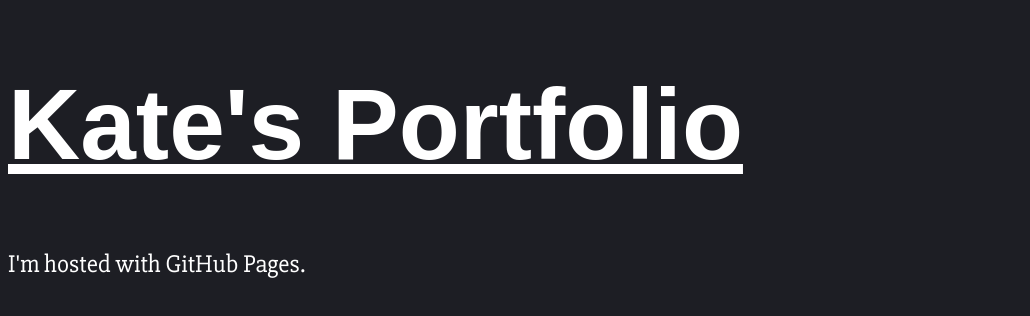
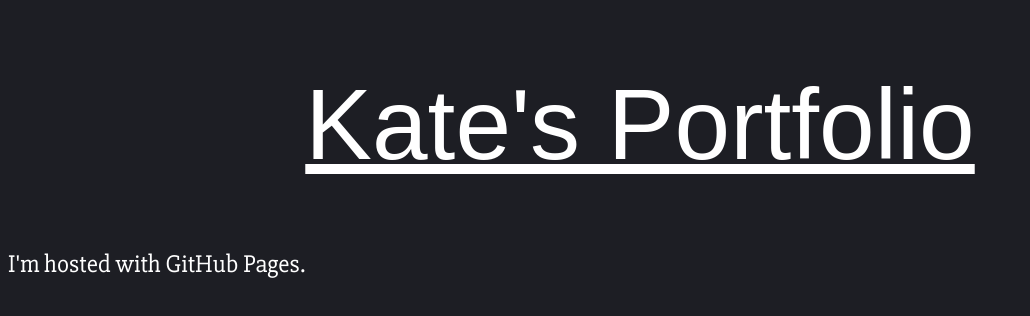
Before and after one commit to CapraKate/CapraKate.github.io, a plain HTML site: page index.html in a window 1280 px wide. Shown: the whole page, without its empty margins (0-1030 px from the left). Drawn offline with Linux system fonts and the light colour scheme; a web font is replaced by a local one.

Commit message:
Update index.html

```diff
--- a/index.html
+++ b/index.html
@@ -16,8 +16,12 @@
 			#title {
 				font-size: 100px;
 				font-family: "Aldrich", sans-serif;
-
+				text-align: center;
+				font-weight: normal
 			}
+			a:visited #title {
+				font-weight: normal
+				}
 		</style>
 	</head>
 	<body>
```
